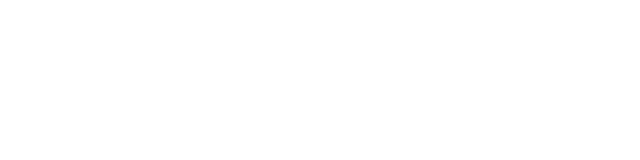
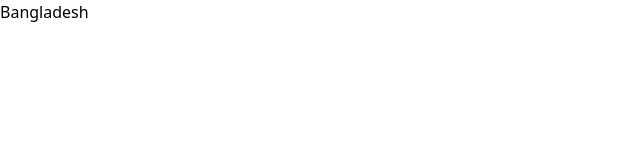
Before and after one commit to alaminh63/RingRoots-Client, a React (Vite) app: page / in a window 1280 px wide. Shown: the top 160 px of the page, without its empty margins (0-640 px from the left). Built offline with nearby package versions, Linux system fonts and the light colour scheme.

Commit message:
project running well

```diff
--- a/src/Pages/Home.jsx
+++ b/src/Pages/Home.jsx
@@ -1,7 +1,9 @@
 import React from "react";
 
 const Home = () => {
-  return <div></div>;
+  return <div>
+    <h1>Bangladesh</h1>
+  </div>;
 };
 
 export default Home;
```
